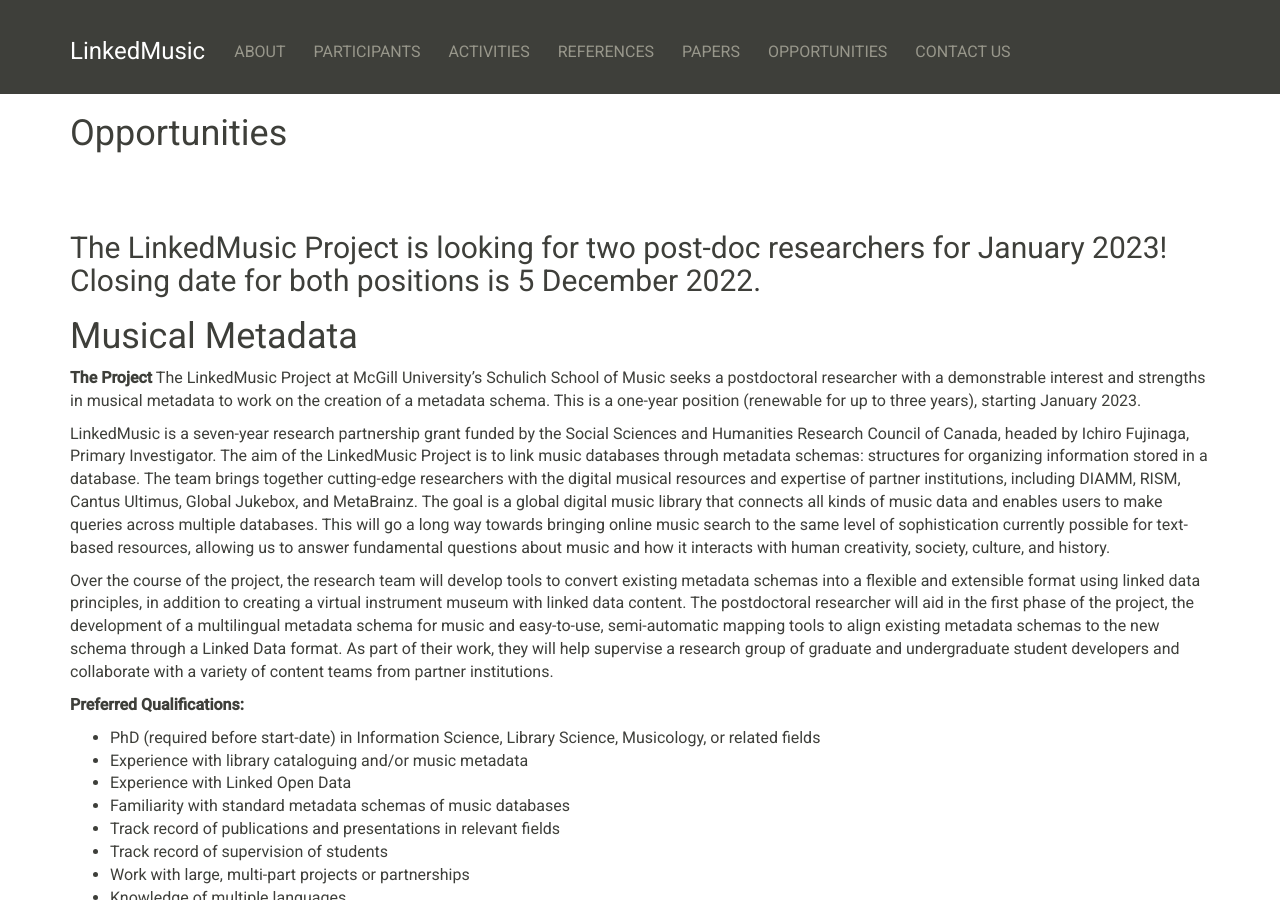
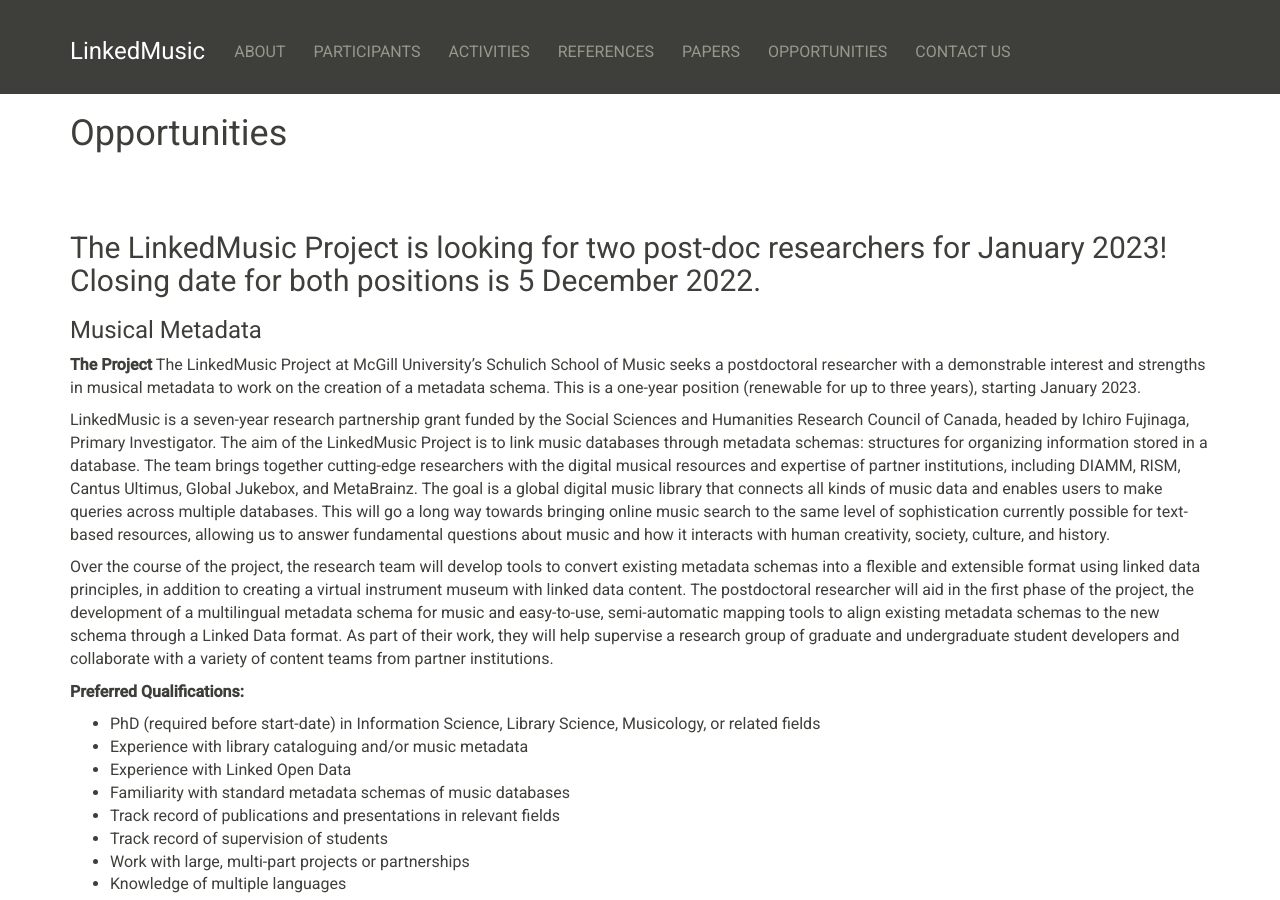
Before and after one commit to DDMAL/linkedmusic-website, a Jekyll site: the page built from _opportunities/opportunitiessimssa.md, in a window 1280 px wide and 900 px high. Built offline with Jekyll 4.4.1, drawn with Linux system fonts in a browser that asks for light colours; nearby versions of some CDN libraries.

Commit message:
adjusted headings

```diff
--- a/_opportunities/opportunitiessimssa.md
+++ b/_opportunities/opportunitiessimssa.md
@@ -7,7 +7,7 @@
 ---
 ## The LinkedMusic Project is looking for two post-doc researchers for January 2023! Closing date for both positions is 5 December 2022.
 
-# Musical Metadata
+### Musical Metadata
 
 **The Project**
 The LinkedMusic Project at McGill University’s Schulich School of Music seeks a postdoctoral researcher with a demonstrable interest and strengths in musical metadata to work on the creation of a metadata schema. This is a one-year position (renewable for up to three years), starting January 2023.
@@ -42,7 +42,7 @@
 
 Materials should be addressed to Ichiro Fujinaga, but sent to Anna de Bakker,  Research Associate, at anna.de.bakker@mcgill.ca with the subject line: LinkedMusic Postdoctoral Researcher: Metadata.
 
-# Virtual Instrument Museum
+### Virtual Instrument Museum
 
 **The Project**
 The LinkedMusic Project at McGill University’s Schulich School of Music seeks a postdoctoral researcher with experience in web development to work on the Virtual Instrument Museum. This is a one-year position (renewable for up to three years), starting January 2023.
```
Also changed, not shown: opportunities.md (+2 -2 lines).
